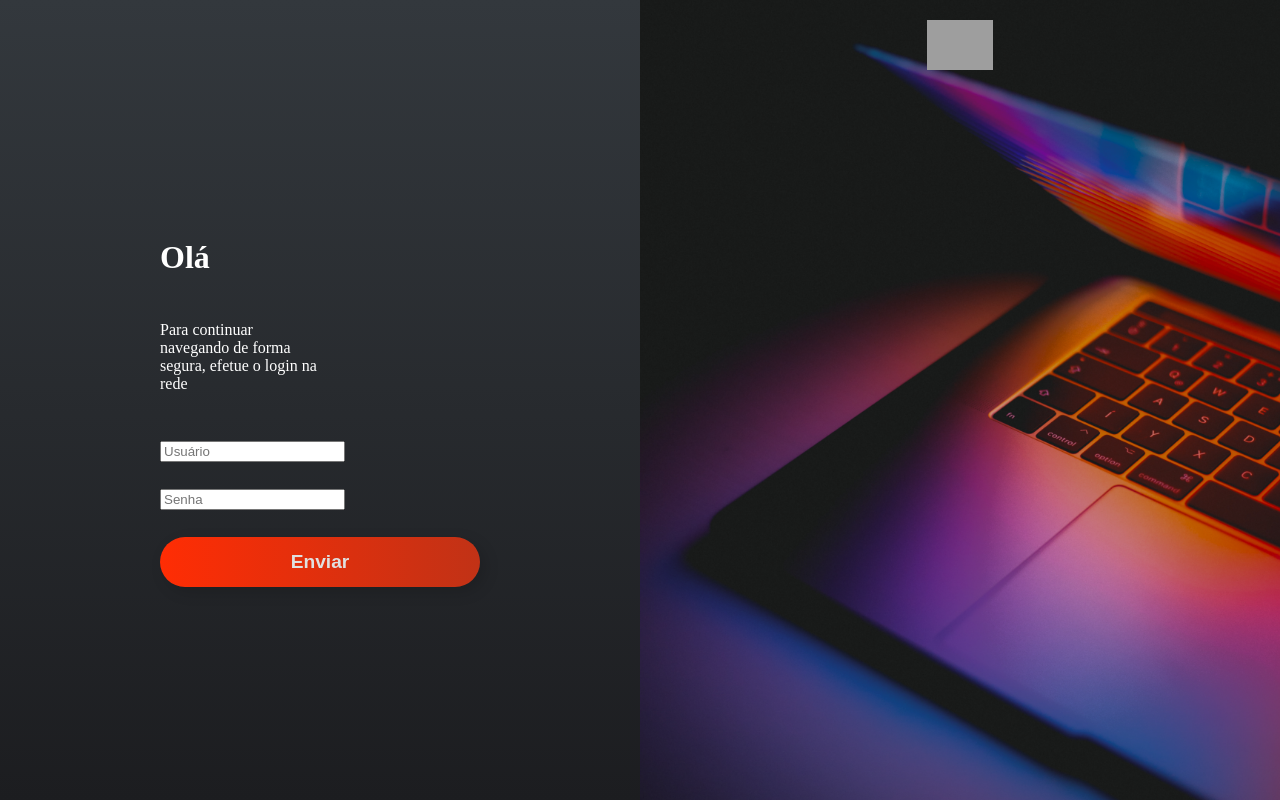
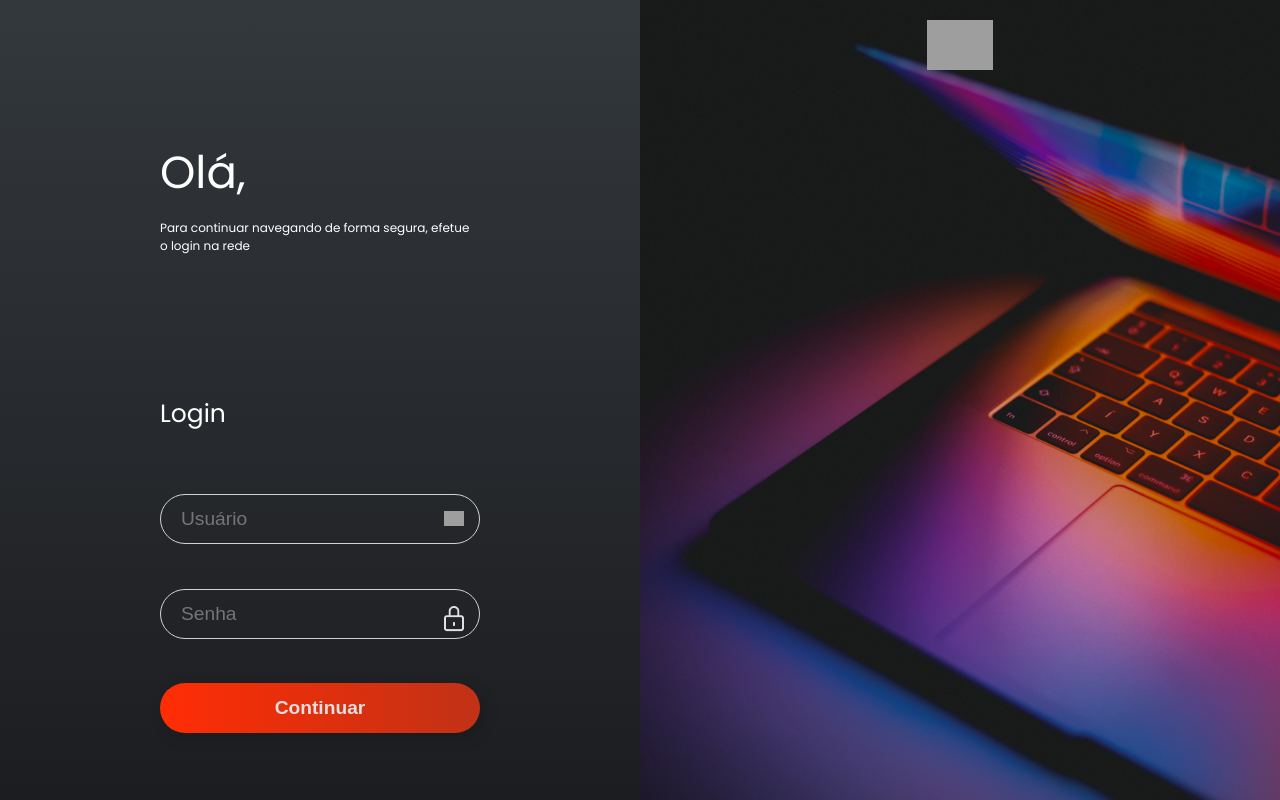
Before and after one commit to mykewayner/compass_logon, a React (Create React App) app: page / in a window 1280 px wide. Built offline with nearby package versions, Linux system fonts and the light colour scheme; grey boxes are pictures that could not be loaded.

Commit message:
feat: created login logic and validation

```diff
--- a/public/style.css
+++ b/public/style.css
@@ -1,4 +1,7 @@
+
+@import url('https://fonts.googleapis.com/css2?family=Poppins:ital,wght@0,400;0,700;1,400&display=swap');
 body{
+    font-family: 'Poppins', sans-serif;
     margin: 0;
     padding: 0;
 }
--- /dev/null
+++ b/src/components/Input/Input.jsx
@@ -0,0 +1,18 @@
+import React from 'react';
+import { Inputs } from './styles'
+
+
+const Input = ({ type, value,setValue, placeholder}) => {
+  return (
+
+      <Inputs
+        type={type}
+        value={value}
+        placeholder={placeholder}
+        onChange={({target}) => setValue(target.value)}
+      />
+
+  );
+};
+
+export default Input;
--- /dev/null
+++ b/src/components/Input/styles.js
@@ -0,0 +1,15 @@
+import styled from "styled-components";
+
+export const Inputs = styled.input`
+    background-color: transparent;
+    border: solid 1px #e0e0e0ec;
+    box-sizing: border-box;
+    border-radius: 50px;
+    color: #e0e0e0ec;
+    padding-left: 20px;
+    font-size: 1.2em;
+    height: 50px;
+    width: 100%;
+
+
+`;
--- a/src/pages/Login/Login.jsx
+++ b/src/pages/Login/Login.jsx
@@ -1,28 +1,55 @@
 import React from 'react'
+import { useNavigate } from 'react-router-dom'
+import UserIcon from '../../assets/Vector.png'
+import PasswordIcon from '../../assets/icon-password.png'
+
 import Logo from "../../assets/Logo-Compasso-Branco-hor1.png"
-import { ContainerRight, ContainerLeft, PageWrapper, InputWrapper, LoginForm, Intro, Button, Img } from './styles'
+import { ContainerRight, ContainerLeft, PageWrapper, Icon, InputWrapper,LoginTitle, LoginForm, Intro, Button, Img, Title, IntroText } from './styles'
+import Input from '../../components/Input/Input'
 
-function login() {
+function Login() {
+const [user, setUser] = React.useState('');
+const [password, setPassword] = React.useState('');
+const navigate = useNavigate();
+let error = false;
+
+function handleClick(event) {
+  event.preventDefault();
+
+  if(user === "admin" && password === "admin") {
+    navigate("/home");
+} else {
+    error = false;
+}
+}
+
+
+
+
   return (
     <PageWrapper>
       <ContainerLeft>
+        <Intro>
+          <Title>Olá,</Title>
+          <IntroText>Para continuar navegando de forma segura, efetue o login na rede</IntroText>
+        </Intro>
 
         <LoginForm>
-                  <Intro>
-                    <h1>Olá</h1>
-                    <p>Para continuar navegando de forma segura, efetue o login na rede</p>
-                  </Intro>
-                      <InputWrapper>
-                          <input type="text" placeholder="Usuário" />
+          <LoginTitle>Login</LoginTitle>
+          <InputWrapper>
 
-                      </InputWrapper>
-                      <InputWrapper>
-                          <input  type="password" placeholder="Senha" />
+            <Input type="text" placeholder="Usuário" value={user} setValue={setUser} />
+            <Icon draggable="false" src={UserIcon} alt="ícone de Usuário" />
+          </InputWrapper>
+          <InputWrapper>
 
-                      </InputWrapper>
+            <Input type="password" placeholder="Senha" value={password} setValue={setPassword} />
+            <Icon draggable="false" src={PasswordIcon} className="login-icon" alt="ícone de Senha" />
+          </InputWrapper>
+           {error && <p>Usuário ou senha incorretos</p>}
 
 
-                      <Button>Enviar</Button>
+          <Button onClick={handleClick}>Continuar</Button>
         </LoginForm>
       </ContainerLeft>
 
@@ -34,4 +61,4 @@ function login() {
   )
 }
 
-export default login
+export default Login
--- a/src/pages/Login/styles.js
+++ b/src/pages/Login/styles.js
@@ -55,16 +55,14 @@ export const LoginForm = styled.div`
 `;
 
 export const Intro = styled.div`
-        display: flex;
-        justify-content: space-around;
-        flex-direction: column;
+        margin-top: 10%;
         width: 50%;
-        height: 50%;
+
         @media(max-width: 800px){
-            width: 75%;
-        }
+        width: 75%;
+        margin-top: 20%;
 
-
+    }
 `;
 
 export const Button = styled.button`
@@ -95,3 +93,31 @@ export const Img = styled.img`
 
 
 `;
+
+export const Title = styled.h1`
+    font-size: 45px;
+    font-weight: 400;
+    margin-bottom: 10px;
+
+
+
+`;
+
+export const IntroText = styled.p`
+        font-size: 12px;
+
+`;
+
+export const LoginTitle = styled.h1`
+        font-weight: 400;
+        font-size: 25px;
+
+`;
+
+export const Icon = styled.img`
+             position: absolute;
+             width: 20px;
+             right: 5%;
+             top: 35%;
+
+`;
```
